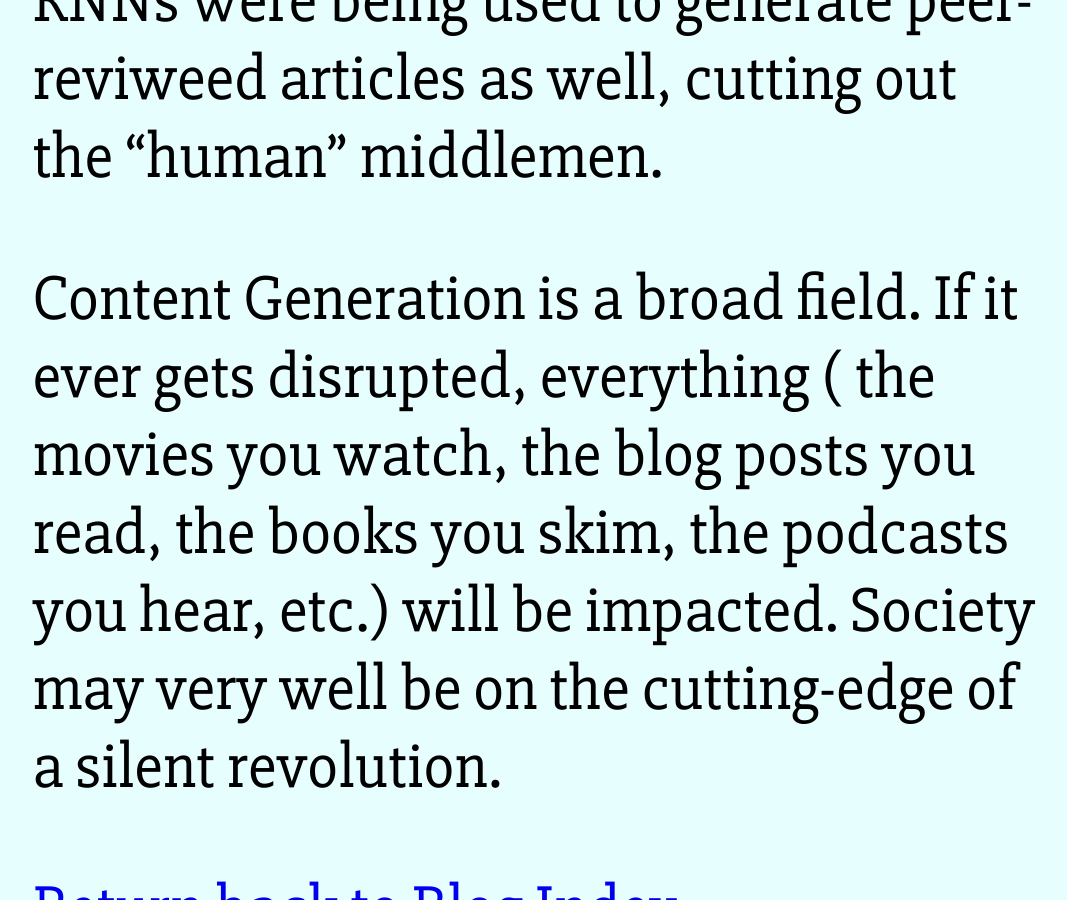
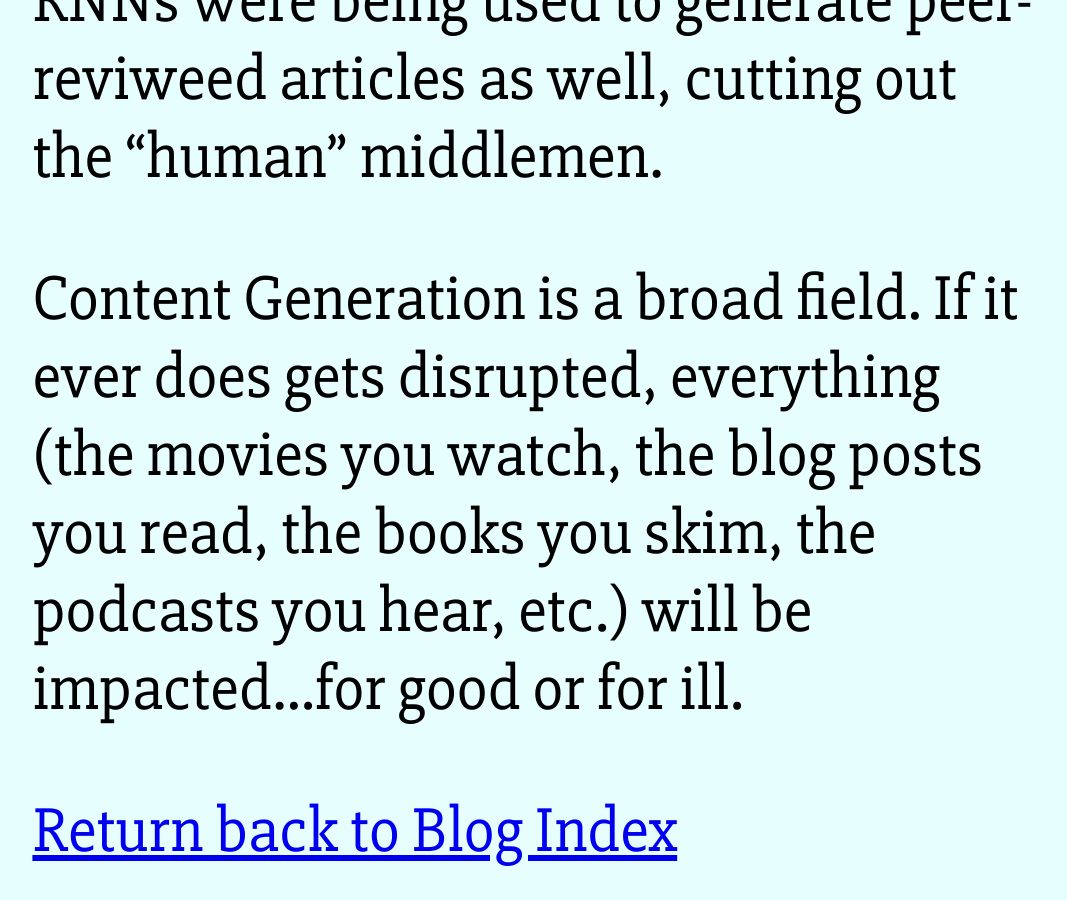
Before and after one commit to tra38/tra38.github.io, a Jekyll site: the page built from _posts/2017-05-28-the-discovery-engine.md, in a window 1280 px wide and 900 px high, scrolled down 22351 px. Shown: the whole window, without its empty margins (102-1169 px from the left). Built offline with Jekyll 4.4.1, drawn with Linux system fonts in a browser that asks for light colours; after the commit the page ends 23229 px from its top, so only the background shows below that.

Commit message:
Make minor edit to final footnote paragraph

```diff
--- a/_posts/2017-05-28-the-discovery-engine.md
+++ b/_posts/2017-05-28-the-discovery-engine.md
@@ -61,4 +61,4 @@ But in the real world, I don't think anybody would care. After all, the story of
 **Appendix**:
 Though "The Discovery Engine" emphasized how fictional narratives would be generated, it would be very simple to imagine this same process unfolding for the generation of non-fictional narratives as well. In fact, the ending of the story revealed how RNNs were being used to generate peer-reviweed articles as well, cutting out the "human" middlemen.
 
-Content Generation is a broad field. If it ever gets disrupted, everything ( the movies you watch, the blog posts you read, the books you skim, the podcasts you hear, etc.) will be impacted. Society may very well be on the cutting-edge of a silent revolution.
+Content Generation is a broad field. If it ever does gets disrupted, everything (the movies you watch, the blog posts you read, the books you skim, the podcasts you hear, etc.) will be impacted...for good or for ill.
```
